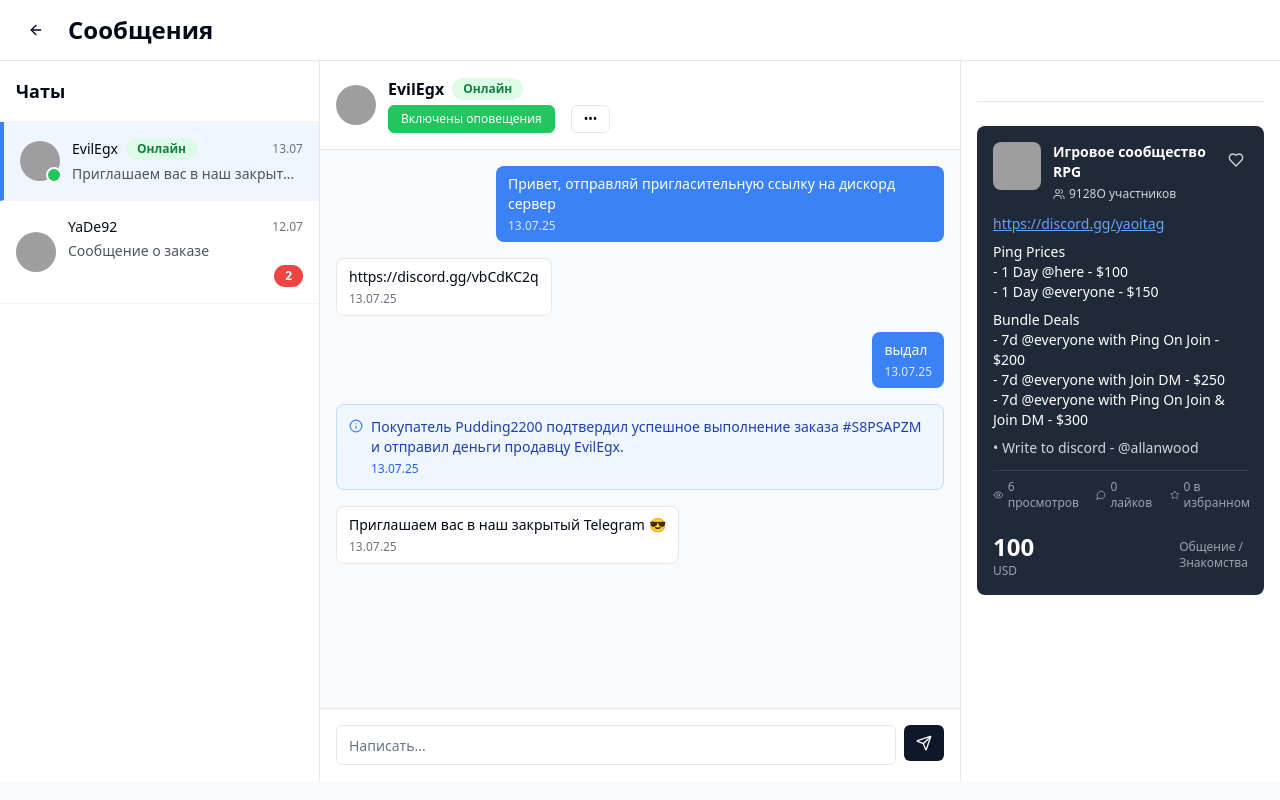
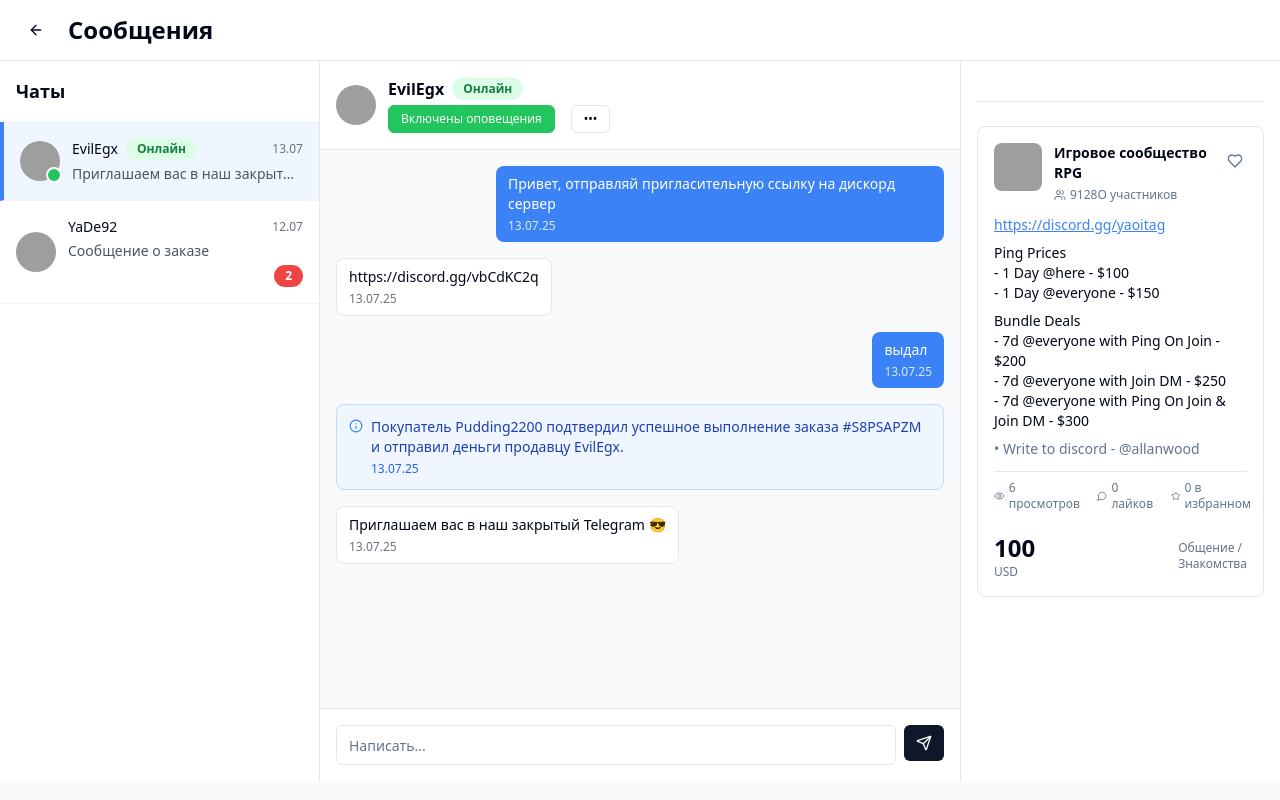
Before and after one commit to pr-poehali-dev/layout-copy-project, a React (Vite) app: page /messages in a window 1280 px wide. Built offline with nearby package versions, Linux system fonts and the light colour scheme; grey boxes are pictures that could not be loaded.

Commit message:
Адаптация стилей чата под темы

```diff
--- a/src/pages/Messages.tsx
+++ b/src/pages/Messages.tsx
@@ -430,8 +430,8 @@ const Messages = () => {
             </div>
 
             {/* Информация об объявлении */}
-            <div className="border-t border-gray-200 pt-4 md:pt-6">
-              <div className="bg-gray-800 rounded-lg text-white p-4 space-y-3">
+            <div className="border-t border-gray-200 dark:border-gray-700 pt-4 md:pt-6">
+              <div className="bg-card border border-border rounded-lg p-4 space-y-3">
                 {/* Заголовок объявления */}
                 <div className="flex items-start gap-3">
                   <img
@@ -440,20 +440,20 @@ const Messages = () => {
                     className="w-12 h-12 rounded-lg object-cover flex-shrink-0"
                   />
                   <div className="flex-1">
-                    <h3 className="font-semibold text-sm">{selectedChat.listing.title}</h3>
-                    <div className="flex items-center gap-1 mt-1 text-xs text-gray-300">
+                    <h3 className="font-semibold text-sm text-foreground">{selectedChat.listing.title}</h3>
+                    <div className="flex items-center gap-1 mt-1 text-xs text-muted-foreground">
                       <Icon name="Users" size={12} />
                       <span>9128O участников</span>
                     </div>
                   </div>
-                  <Button variant="ghost" size="sm" className="text-gray-300 hover:text-white p-1">
+                  <Button variant="ghost" size="sm" className="text-muted-foreground hover:text-foreground p-1">
                     <Icon name="Heart" size={16} />
                   </Button>
                 </div>
 
                 {/* Описание услуг */}
-                <div className="space-y-2 text-sm">
-                  <div className="text-blue-400 underline cursor-pointer">
+                <div className="space-y-2 text-sm text-foreground">
+                  <div className="text-blue-500 dark:text-blue-400 underline cursor-pointer">
                     https://discord.gg/yaoitag
                   </div>
 
@@ -470,13 +470,13 @@ const Messages = () => {
                     <div>- 7d @everyone with Ping On Join & Join DM - $300</div>
                   </div>
 
-                  <div className="text-gray-300">
+                  <div className="text-muted-foreground">
                     • Write to discord - @allanwood
                   </div>
                 </div>
 
                 {/* Статистика */}
-                <div className="flex gap-4 text-xs text-gray-400 pt-2 border-t border-gray-700">
+                <div className="flex gap-4 text-xs text-muted-foreground pt-2 border-t border-border">
                   <div className="flex items-center gap-1">
                     <Icon name="Eye" size={12} />
                     <span>6 просмотров</span>
@@ -494,10 +494,10 @@ const Messages = () => {
                 {/* Цена */}
                 <div className="flex items-center justify-between pt-2">
                   <div>
-                    <div className="text-2xl font-bold">100</div>
-                    <div className="text-xs text-gray-400">USD</div>
+                    <div className="text-2xl font-bold text-foreground">100</div>
+                    <div className="text-xs text-muted-foreground">USD</div>
                   </div>
-                  <div className="text-xs text-gray-400">
+                  <div className="text-xs text-muted-foreground">
                     <div>Общение /</div>
                     <div>Знакомства</div>
                   </div>
```
